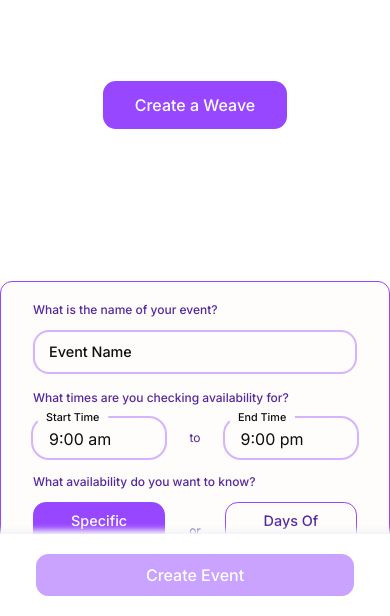
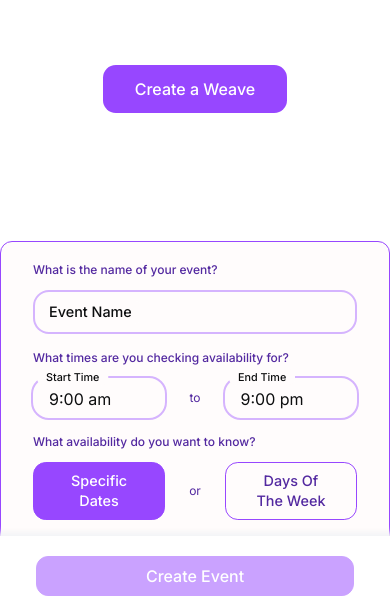
Before and after one commit to project-weave/weave-ui, a Next.js app: page / in a window 390 px wide. Shown: the part 228-844 px from the top of the page. Built offline with nearby package versions, Linux system fonts and the light colour scheme.

Commit message:
chore: add mobile view form submission enter/exit animation

```diff
--- a/src/app/page.tsx
+++ b/src/app/page.tsx
@@ -52,7 +52,7 @@ export default function LandingPage() {
       </p>
 
       <Button
-        className="mt-20 h-auto px-8 py-3 text-sm sm:mt-16 md:mt-20 md:px-10 md:py-4 xl:px-12 xl:text-base"
+        className="mt-16 h-auto px-8 py-3 text-sm md:mt-20 md:px-10 md:py-4 xl:px-12 xl:text-base"
         onClick={() => {
           eventFormRef.current?.scrollIntoView({ behavior: "smooth", block: "start" });
         }}
@@ -60,7 +60,7 @@ export default function LandingPage() {
         {CREATE_A_WEAVE}
       </Button>
 
-      <div className="mb-24 mt-14 h-full w-full sm:mt-10 xl:mb-48 xl:mt-20 2xl:mb-[30rem]">
+      <div className="mb-24 mt-8 h-full w-full sm:mt-10 xl:mb-48 xl:mt-20 2xl:mb-[30rem]">
         <div className="pt-24 sm:pt-[6rem]" ref={eventFormRef}>
           <NewEventForm />
         </div>
--- a/src/components/new-event-form.tsx
+++ b/src/components/new-event-form.tsx
@@ -15,6 +15,7 @@ import {
 import { cn } from "@/utils/cn";
 import { timeFilter } from "@/utils/date";
 import { addMinutes, format, isBefore, isEqual, parse } from "date-fns";
+import { AnimatePresence, motion } from "framer-motion";
 import { Loader2 } from "lucide-react";
 import { useRouter } from "next/navigation";
 import { useEffect, useMemo, useRef, useState } from "react";
@@ -42,6 +43,7 @@ export default function NewEventForm() {
   const [selectedDates, setSelectedDates] = useState(new Set<EventDate>());
   const [availabilityType, setAvailabilityType] = useState(AvailabilityType.SPECIFIC_DATES);
   const [selectedDaysOfWeek, setSelectedDaysOfWeek] = useState(new Set<EventDate>());
+  const [animationKey, setAnimationKey] = useState(0);
 
   const [eventName, setEventName] = useState("");
 
@@ -65,17 +67,22 @@ export default function NewEventForm() {
         threshold: 0.75
       }
     );
-
-    if (formRef.current) {
-      observer.observe(formRef.current);
+    const formElement = formRef.current;
+    if (formElement) {
+      observer.observe(formElement);
     }
-
     return () => {
-      if (formRef.current) {
-        observer.unobserve(formRef.current);
+      if (formElement) {
+        observer.unobserve(formElement);
       }
     };
   }, []);
+
+  // useEffect(() => {
+  //   if (isFormInView) {
+  //     setAnimationKey((prev) => prev + 1);
+  //   }
+  // }, [isFormInView]);
 
   const isTimeRangeValid = useMemo(() => {
     const parsedStartTime = parse(startTime, TIME_FORMAT, new Date());
@@ -144,6 +151,57 @@ export default function NewEventForm() {
 
     return times;
   }
+
+  const formSubmissionButton = (
+    <>
+      <AnimatePresence>
+        {isFormInView && (
+          <motion.div
+            animate={{ translateY: 0 }}
+            className={cn(
+              "fixed bottom-0 left-0 flex w-full justify-center bg-white px-9 py-5 shadow-[0px_2px_6px_6px] shadow-gray-100 sm:hidden"
+            )}
+            exit={{ translateY: 70 }}
+            initial={{ translateY: 50 }}
+            transition={{ duration: 0.2, ease: "easeInOut" }}
+          >
+            {isPending ? (
+              <div className="flex justify-center">
+                <Loader2 className="mt-3 h-12 w-12 animate-spin text-primary" />
+              </div>
+            ) : (
+              <Button
+                className={cn(
+                  "bottom-3 left-0 w-full max-w-[26rem] rounded-xl border-[1px] border-primary py-2 align-bottom text-sm"
+                )}
+                disabled={!isFormValid}
+                onClick={createEventHandler}
+                type="submit"
+              >
+                {CREATE_EVENT}
+              </Button>
+            )}
+          </motion.div>
+        )}
+      </AnimatePresence>
+      <div className="hidden sm:block">
+        {isPending ? (
+          <div className="flex justify-center">
+            <Loader2 className="mt-3 h-12 w-12 animate-spin text-primary" />
+          </div>
+        ) : (
+          <Button
+            className="mt-3 h-auto w-full rounded-xl border-[1px] border-primary py-3 align-bottom text-sm"
+            disabled={!isFormValid}
+            onClick={createEventHandler}
+            type="submit"
+          >
+            {CREATE_EVENT}
+          </Button>
+        )}
+      </div>
+    </>
+  );
 
   return (
     <div className="mb-10 flex select-none flex-row justify-center">
@@ -241,36 +299,7 @@ export default function NewEventForm() {
             <DaysOfWeekPicker selectedDaysOfWeek={selectedDaysOfWeek} setSelectedDaysOfWeek={setSelectedDaysOfWeek} />
           )}
         </div>
-        {/* <div className="mb-2 ml-1 flex items-center text-sm">
-              <Checkbox className="h-4 w-4" id="avail-notif" />
-              <label className="ml-2 pt-0 text-xs text-secondary" htmlFor="avail-notif">
-                {I_WANT_TO_BE_NOTIFIED}
-              </label>
-            </div> */}
-        <div
-          className={cn(
-            "bottom-0 left-0 flex justify-center shadow-[0px_2px_6px_6px] shadow-gray-100 sm:relative sm:bg-transparent sm:p-0 sm:shadow-none",
-            isFormInView && "fixed w-full bg-white px-9 py-5"
-          )}
-        >
-          {isPending ? (
-            <div className="flex justify-center">
-              <Loader2 className="mt-3 h-12 w-12 animate-spin text-primary" />
-            </div>
-          ) : (
-            <Button
-              className={cn(
-                "hidden h-auto w-full rounded-xl border-[1px] border-primary py-2 align-bottom text-sm sm:relative sm:bottom-0 sm:mt-3 sm:block sm:w-full sm:py-3",
-                isFormInView && "bottom-3 left-0 block max-w-[26rem]"
-              )}
-              disabled={!isFormValid}
-              onClick={createEventHandler}
-              type="submit"
-            >
-              {CREATE_EVENT}
-            </Button>
-          )}
-        </div>
+        {formSubmissionButton}
       </form>
       <div className="hidden w-[47rem] xl:block">
         {availabilityType === AvailabilityType.SPECIFIC_DATES ? (
```
